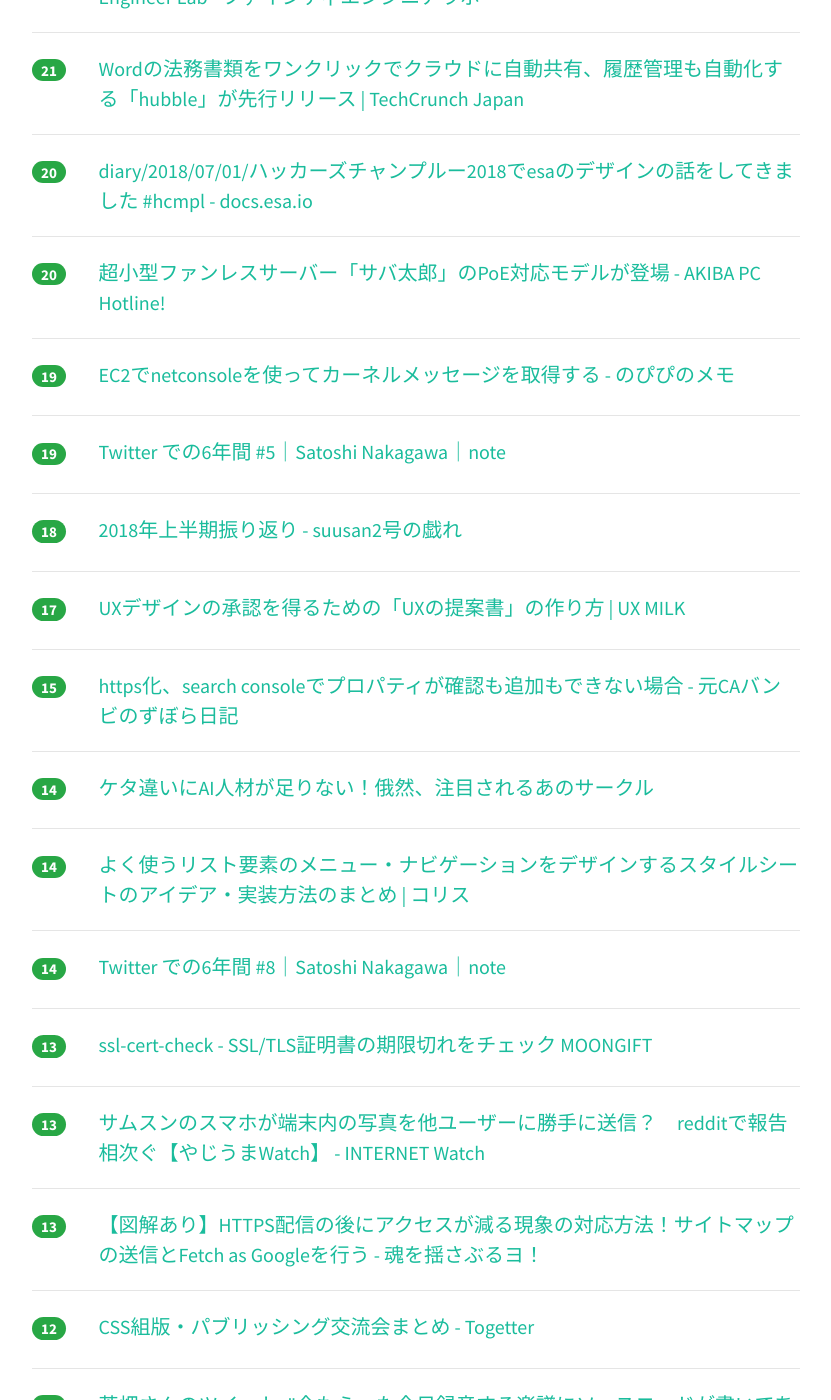
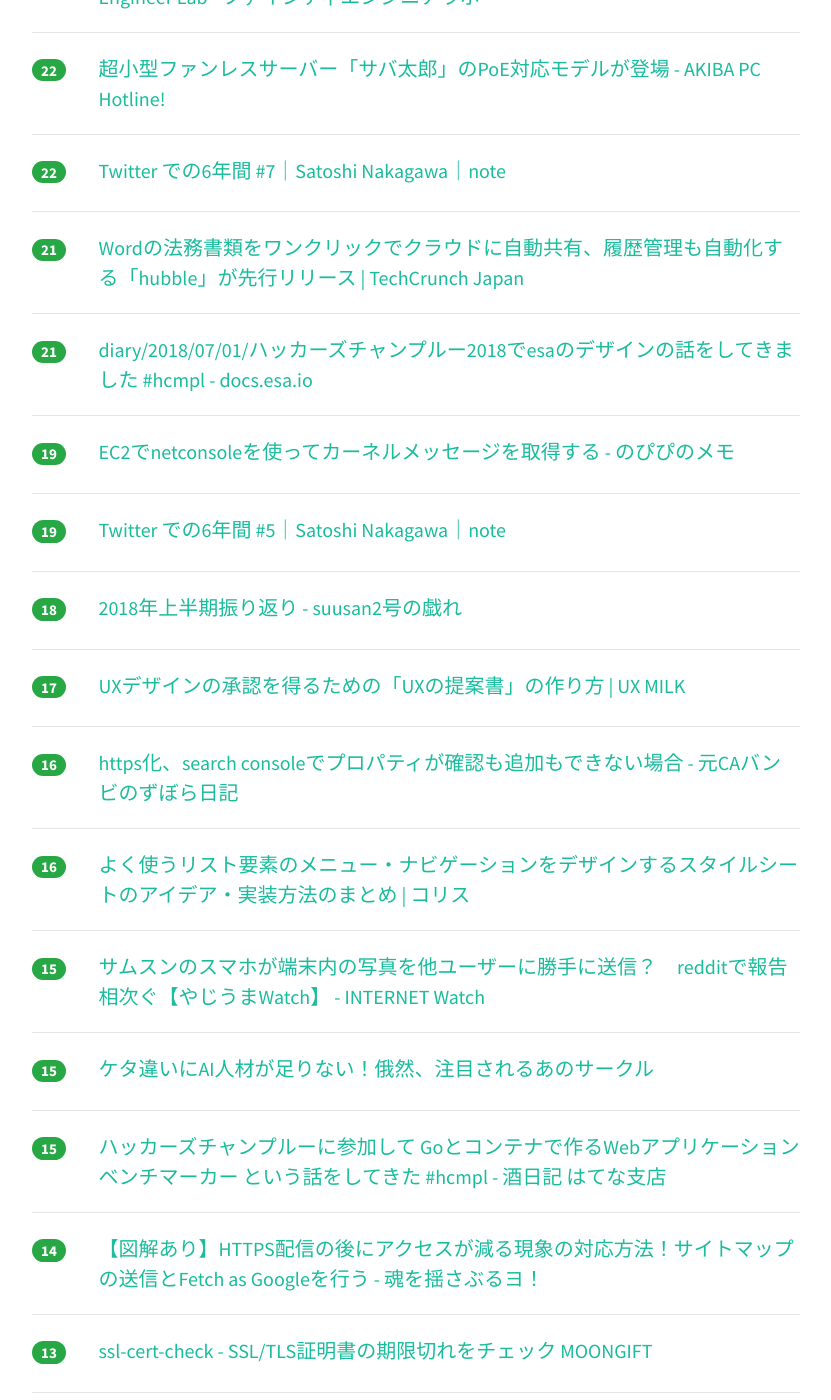
Before and after one commit to yatta47/hatena-matome-site, a Jekyll site: the page built from _posts/2018-07-02-hatena.md, in a window 1280 px wide and 1400 px high, scrolled down 2775 px. Shown: the whole window, without its empty margins (224-1055 px from the left). Built offline with Jekyll 4.4.1, drawn with Linux system fonts in a browser that asks for light colours; nearby versions of some CDN libraries; some of the changed text lies outside the part shown.

Commit message:
Updated 2018-07-02

```diff
--- a/_posts/2018-07-02-hatena.md
+++ b/_posts/2018-07-02-hatena.md
@@ -1,83 +1,88 @@
 ---
 layout: post
 title:  "2018-07-02 はてぶIT"
-date:   2018-07-02 15:02:26
+date:   2018-07-02 16:02:46
 tags: [it-hotentry]
 ---
-62 件のデータあり
+63 件のデータあり
 
 <hr><div class="row">
-<div class="col-1"><span class="badge badge-pill badge-success h2">567</span></div>
+<div class="col-1"><span class="badge badge-pill badge-success h2">660</span></div>
 <div class="col-11"><a href='http://simplearchitect.hatenablog.com/entry/2018/07/02/080248' target='_blank'>ADHD プログラマの私がやっと見つけた「達成すること」が出来る方法 - メソッド屋のブログ</a></div>
 </div>
 <hr>
 <div class="row">
-<div class="col-1"><span class="badge badge-pill badge-success h2">244</span></div>
+<div class="col-1"><span class="badge badge-pill badge-success h2">262</span></div>
 <div class="col-11"><a href='https://shiumachi.hatenablog.com/entry/2018/07/02/005538' target='_blank'>「女性エンジニア」発言についての私的見解 - 科学と非科学の迷宮</a></div>
 </div>
 <hr>
 <div class="row">
-<div class="col-1"><span class="badge badge-pill badge-success h2">168</span></div>
+<div class="col-1"><span class="badge badge-pill badge-success h2">202</span></div>
+<div class="col-11"><a href='https://japan.zdnet.com/article/35121470/' target='_blank'>「オープンソース開発に重大危機」--GitHubがEUの著作権法改正に反対する理由 - ZDNet Japan</a></div>
+</div>
+<hr>
+<div class="row">
+<div class="col-1"><span class="badge badge-pill badge-success h2">185</span></div>
 <div class="col-11"><a href='https://www.suzukikenichi.com/blog/the-faster-you-can-make-your-pages-the-more-speed-uptate-can-take-that-into-account/' target='_blank'>今月導入される Google Speed Uptate は速ければ速いほど評価が上がるアルゴリズムだった | 海外SEO情報ブログ</a></div>
 </div>
 <hr>
 <div class="row">
-<div class="col-1"><span class="badge badge-pill badge-success h2">164</span></div>
-<div class="col-11"><a href='https://japan.zdnet.com/article/35121470/' target='_blank'>「オープンソース開発に重大危機」--GitHubがEUの著作権法改正に反対する理由 - ZDNet Japan</a></div>
-</div>
-<hr>
-<div class="row">
-<div class="col-1"><span class="badge badge-pill badge-success h2">135</span></div>
+<div class="col-1"><span class="badge badge-pill badge-success h2">178</span></div>
 <div class="col-11"><a href='https://note.mu/daikawai/n/n6b79858880e2' target='_blank'>「ゼロから作るディープラーニング」を動画でまとめている人がいたので紹介します。｜Dai｜note</a></div>
 </div>
 <hr>
 <div class="row">
-<div class="col-1"><span class="badge badge-pill badge-success h2">89</span></div>
+<div class="col-1"><span class="badge badge-pill badge-success h2">90</span></div>
 <div class="col-11"><a href='https://www.publickey1.jp/blog/18/slack_1.html' target='_blank'>Slack、全ユーザーが接続できなくなった大規模障害の原因はバッチ処理にバグがあったためと報告 － Publickey</a></div>
 </div>
 <hr>
 <div class="row">
-<div class="col-1"><span class="badge badge-pill badge-success h2">73</span></div>
+<div class="col-1"><span class="badge badge-pill badge-success h2">77</span></div>
 <div class="col-11"><a href='https://mkasumi.com/thinking-visual-without-color.html' target='_blank'>色に頼らないビジュアル表現を考える | mkasumi.com</a></div>
 </div>
 <hr>
 <div class="row">
-<div class="col-1"><span class="badge badge-pill badge-success h2">63</span></div>
+<div class="col-1"><span class="badge badge-pill badge-success h2">71</span></div>
 <div class="col-11"><a href='http://www.procrasist.com/entry/techbook2018-h1' target='_blank'>【AWS, 統計, デザイン, ...】上半期に買ってよかった技術本たちの動機と感想！ - プロクラシスト</a></div>
 </div>
 <hr>
 <div class="row">
-<div class="col-1"><span class="badge badge-pill badge-success h2">46</span></div>
+<div class="col-1"><span class="badge badge-pill badge-success h2">61</span></div>
+<div class="col-11"><a href='https://note.mu/sadako_a_/n/ncf303d36b658' target='_blank'>ユーザーが許可したくなるPush通知を考える｜sadakoa｜note</a></div>
+</div>
+<hr>
+<div class="row">
+<div class="col-1"><span class="badge badge-pill badge-success h2">58</span></div>
+<div class="col-11"><a href='https://www.nishishi.com/blog/2017/05/server410gone.html' target='_blank'>レンタルサーバのペナルティで強制的に「410 Gone」が返される事例に驚いた - Sakura scope</a></div>
+</div>
+<hr>
+<div class="row">
+<div class="col-1"><span class="badge badge-pill badge-success h2">56</span></div>
 <div class="col-11"><a href='https://www.webcreatorbox.com/webinfo/adobe-xd-wireframe' target='_blank'>Adobe XDでシンプルなワイヤーフレームを作ろう！便利なUIキットいろいろ | Webクリエイターボックス</a></div>
 </div>
 <hr>
 <div class="row">
-<div class="col-1"><span class="badge badge-pill badge-success h2">45</span></div>
-<div class="col-11"><a href='https://note.mu/sadako_a_/n/ncf303d36b658' target='_blank'>ユーザーが許可したくなるPush通知を考える｜sadakoa｜note</a></div>
+<div class="col-1"><span class="badge badge-pill badge-success h2">51</span></div>
+<div class="col-11"><a href='http://kirimin.hatenablog.com/entry/2018/07/02/100655' target='_blank'>退職しました - みんからきりまで</a></div>
 </div>
 <hr>
 <div class="row">
-<div class="col-1"><span class="badge badge-pill badge-success h2">44</span></div>
+<div class="col-1"><span class="badge badge-pill badge-success h2">49</span></div>
+<div class="col-11"><a href='http://user-first.ikyu.co.jp/entry/2018/07/02/070000' target='_blank'>imgix導入で画像最適化とサイトスピードを改善した話 - 一休.com Developers Blog</a></div>
+</div>
+<hr>
+<div class="row">
+<div class="col-1"><span class="badge badge-pill badge-success h2">48</span></div>
 <div class="col-11"><a href='https://karaage.hatenadiary.jp/entry/2018/07/02/073000' target='_blank'>Oculus Goの体験会するときは画面をPCに無線でミラーリングするのがオススメ - karaage. [からあげ]</a></div>
 </div>
 <hr>
 <div class="row">
-<div class="col-1"><span class="badge badge-pill badge-success h2">44</span></div>
-<div class="col-11"><a href='http://user-first.ikyu.co.jp/entry/2018/07/02/070000' target='_blank'>imgix導入で画像最適化とサイトスピードを改善した話 - 一休.com Developers Blog</a></div>
+<div class="col-1"><span class="badge badge-pill badge-success h2">43</span></div>
+<div class="col-11"><a href='https://av.watch.impress.co.jp/docs/news/1130598.html' target='_blank'>Amazon Prime Videoチャンネルにdアニメやスカパー！アニメ、Gaoraなど10ch追加 - AV Watch</a></div>
 </div>
 <hr>
 <div class="row">
-<div class="col-1"><span class="badge badge-pill badge-success h2">43</span></div>
-<div class="col-11"><a href='https://www.nishishi.com/blog/2017/05/server410gone.html' target='_blank'>レンタルサーバのペナルティで強制的に「410 Gone」が返される事例に驚いた - Sakura scope</a></div>
-</div>
-<hr>
-<div class="row">
-<div class="col-1"><span class="badge badge-pill badge-success h2">42</span></div>
-<div class="col-11"><a href='http://kirimin.hatenablog.com/entry/2018/07/02/100655' target='_blank'>退職しました - みんからきりまで</a></div>
-</div>
-<hr>
-<div class="row">
-<div class="col-1"><span class="badge badge-pill badge-success h2">35</span></div>
+<div class="col-1"><span class="badge badge-pill badge-success h2">39</span></div>
 <div class="col-11"><a href='https://dev.classmethod.jp/project-management/ando-20180701/' target='_blank'>ガントチャートが作れるサービスを使ってみた【teamgantt編】 ｜ Developers.IO</a></div>
 </div>
 <hr>
@@ -87,33 +92,38 @@ tags: [it-hotentry]
 </div>
 <hr>
 <div class="row">
+<div class="col-1"><span class="badge badge-pill badge-success h2">34</span></div>
+<div class="col-11"><a href='https://www.publickey1.jp/blog/18/mongodb_mobliemongodbiosandroidmongodb.html' target='_blank'>MongoDB Moblie発表。フル機能のMongoDBがiOS/Androidに対応、サーバのMongoDBとのデータ同期も可能に － Publickey</a></div>
+</div>
+<hr>
+<div class="row">
 <div class="col-1"><span class="badge badge-pill badge-success h2">31</span></div>
-<div class="col-11"><a href='https://av.watch.impress.co.jp/docs/news/1130598.html' target='_blank'>Amazon Prime Videoチャンネルにdアニメやスカパー！アニメ、Gaoraなど10ch追加 - AV Watch</a></div>
+<div class="col-11"><a href='https://www.digimonostation.jp/0000145638/' target='_blank'>変形するクルマだとッ!?大河原邦男氏デザインの東京ロボット『EXMC-EARTH I』出動せよ</a></div>
 </div>
 <hr>
 <div class="row">
 <div class="col-1"><span class="badge badge-pill badge-success h2">30</span></div>
-<div class="col-11"><a href='https://www.digimonostation.jp/0000145638/' target='_blank'>変形するクルマだとッ!?大河原邦男氏デザインの東京ロボット『EXMC-EARTH I』出動せよ</a></div>
-</div>
-<hr>
-<div class="row">
-<div class="col-1"><span class="badge badge-pill badge-success h2">27</span></div>
 <div class="col-11"><a href='https://quipper.hatenablog.com/entry/2018/07/02/080000' target='_blank'>React Nativeハイブリッドアプリへの挑戦 ~Part1: Monorepo/CI~ - Quipper Product Team Blog</a></div>
 </div>
 <hr>
 <div class="row">
-<div class="col-1"><span class="badge badge-pill badge-success h2">26</span></div>
+<div class="col-1"><span class="badge badge-pill badge-success h2">28</span></div>
 <div class="col-11"><a href='https://tech.kitchhike.com/entry/2018/06/30/232400' target='_blank'>苦しめられてやっと理解できたコールバックの特性 - KitchHike Tech Blog</a></div>
 </div>
 <hr>
 <div class="row">
+<div class="col-1"><span class="badge badge-pill badge-success h2">26</span></div>
+<div class="col-11"><a href='https://note.mu/psychs/n/n4b069e5a24a3' target='_blank'>Twitter での6年間 #6｜Satoshi Nakagawa｜note</a></div>
+</div>
+<hr>
+<div class="row">
 <div class="col-1"><span class="badge badge-pill badge-success h2">25</span></div>
-<div class="col-11"><a href='https://note.mu/psychs/n/n4b069e5a24a3' target='_blank'>Twitter での6年間 #7｜Satoshi Nakagawa｜note</a></div>
+<div class="col-11"><a href='https://dev.classmethod.jp/cloud/aws/vyos-aws-vpn/' target='_blank'>VyOSを利用したVPN環境構築 ｜ Developers.IO</a></div>
 </div>
 <hr>
 <div class="row">
 <div class="col-1"><span class="badge badge-pill badge-success h2">24</span></div>
-<div class="col-11"><a href='https://dev.classmethod.jp/cloud/aws/vyos-aws-vpn/' target='_blank'>VyOSを利用したVPN環境構築 ｜ Developers.IO</a></div>
+<div class="col-11"><a href='https://twop.agile.esm.co.jp/four-tips-when-you-start-retrospective-meeting-d63f6ef38a2c' target='_blank'>立ち上げ時のふりかえりKPTの４つのコツ – 時を超えたプログラミングの道</a></div>
 </div>
 <hr>
 <div class="row">
@@ -122,18 +132,18 @@ tags: [it-hotentry]
 </div>
 <hr>
 <div class="row">
-<div class="col-1"><span class="badge badge-pill badge-success h2">24</span></div>
-<div class="col-11"><a href='https://www.publickey1.jp/blog/18/mongodb_mobliemongodbiosandroidmongodb.html' target='_blank'>MongoDB Moblie発表。フル機能のMongoDBがiOS/Androidに対応、サーバのMongoDBとのデータ同期も可能に － Publickey</a></div>
+<div class="col-1"><span class="badge badge-pill badge-success h2">22</span></div>
+<div class="col-11"><a href='https://findy-code.io/engineer-lab/fukugyo-development' target='_blank'>副業エンジニアが大活躍！Findyのプロダクト開発を加速させている話 | Findy Engineer Lab - ファインディエンジニアラボ</a></div>
 </div>
 <hr>
 <div class="row">
 <div class="col-1"><span class="badge badge-pill badge-success h2">22</span></div>
-<div class="col-11"><a href='https://twop.agile.esm.co.jp/four-tips-when-you-start-retrospective-meeting-d63f6ef38a2c' target='_blank'>立ち上げ時のふりかえりKPTの４つのコツ – 時を超えたプログラミングの道</a></div>
+<div class="col-11"><a href='https://akiba-pc.watch.impress.co.jp/docs/news/news/1130542.html' target='_blank'>超小型ファンレスサーバー「サバ太郎」のPoE対応モデルが登場 - AKIBA PC Hotline!</a></div>
 </div>
 <hr>
 <div class="row">
 <div class="col-1"><span class="badge badge-pill badge-success h2">22</span></div>
-<div class="col-11"><a href='https://findy-code.io/engineer-lab/fukugyo-development' target='_blank'>副業エンジニアが大活躍！Findyのプロダクト開発を加速させている話 | Findy Engineer Lab - ファインディエンジニアラボ</a></div>
+<div class="col-11"><a href='https://note.mu/psychs/n/n5cbbf25fff3d' target='_blank'>Twitter での6年間 #7｜Satoshi Nakagawa｜note</a></div>
 </div>
 <hr>
 <div class="row">
@@ -142,13 +152,8 @@ tags: [it-hotentry]
 </div>
 <hr>
 <div class="row">
-<div class="col-1"><span class="badge badge-pill badge-success h2">20</span></div>
+<div class="col-1"><span class="badge badge-pill badge-success h2">21</span></div>
 <div class="col-11"><a href='https://docs.esa.io/posts/275' target='_blank'>diary/2018/07/01/ハッカーズチャンプルー2018でesaのデザインの話をしてきました #hcmpl - docs.esa.io</a></div>
-</div>
-<hr>
-<div class="row">
-<div class="col-1"><span class="badge badge-pill badge-success h2">20</span></div>
-<div class="col-11"><a href='https://akiba-pc.watch.impress.co.jp/docs/news/news/1130542.html' target='_blank'>超小型ファンレスサーバー「サバ太郎」のPoE対応モデルが登場 - AKIBA PC Hotline!</a></div>
 </div>
 <hr>
 <div class="row">
@@ -172,23 +177,33 @@ tags: [it-hotentry]
 </div>
 <hr>
 <div class="row">
-<div class="col-1"><span class="badge badge-pill badge-success h2">15</span></div>
+<div class="col-1"><span class="badge badge-pill badge-success h2">16</span></div>
 <div class="col-11"><a href='https://www.bambi.red/entry/blog-https' target='_blank'>https化、search consoleでプロパティが確認も追加もできない場合 - 元CAバンビのずぼら日記</a></div>
 </div>
 <hr>
 <div class="row">
-<div class="col-1"><span class="badge badge-pill badge-success h2">14</span></div>
+<div class="col-1"><span class="badge badge-pill badge-success h2">16</span></div>
+<div class="col-11"><a href='https://coliss.com/articles/build-websites/operation/work/codepenchallenge-menus.html' target='_blank'>よく使うリスト要素のメニュー・ナビゲーションをデザインするスタイルシートのアイデア・実装方法のまとめ | コリス</a></div>
+</div>
+<hr>
+<div class="row">
+<div class="col-1"><span class="badge badge-pill badge-success h2">15</span></div>
+<div class="col-11"><a href='https://internet.watch.impress.co.jp/docs/yajiuma/1130565.html' target='_blank'>サムスンのスマホが端末内の写真を他ユーザーに勝手に送信？　redditで報告相次ぐ【やじうまWatch】 - INTERNET Watch</a></div>
+</div>
+<hr>
+<div class="row">
+<div class="col-1"><span class="badge badge-pill badge-success h2">15</span></div>
 <div class="col-11"><a href='https://newswitch.jp/p/13514' target='_blank'>ケタ違いにAI人材が足りない！俄然、注目されるあのサークル</a></div>
 </div>
 <hr>
 <div class="row">
-<div class="col-1"><span class="badge badge-pill badge-success h2">14</span></div>
-<div class="col-11"><a href='https://coliss.com/articles/build-websites/operation/work/codepenchallenge-menus.html' target='_blank'>よく使うリスト要素のメニュー・ナビゲーションをデザインするスタイルシートのアイデア・実装方法のまとめ | コリス</a></div>
+<div class="col-1"><span class="badge badge-pill badge-success h2">15</span></div>
+<div class="col-11"><a href='https://sfujiwara.hatenablog.com/entry/2018/07/02/125531' target='_blank'>ハッカーズチャンプルーに参加して Goとコンテナで作るWebアプリケーションベンチマーカー という話をしてきた #hcmpl - 酒日記 はてな支店</a></div>
 </div>
 <hr>
 <div class="row">
 <div class="col-1"><span class="badge badge-pill badge-success h2">14</span></div>
-<div class="col-11"><a href='https://note.mu/psychs/n/n5cbbf25fff3d' target='_blank'>Twitter での6年間 #8｜Satoshi Nakagawa｜note</a></div>
+<div class="col-11"><a href='https://www.tamashii-yusaburuyo.work/entry/%E3%82%B5%E3%82%A4%E3%83%88%E3%83%9E%E3%83%83%E3%83%97%E3%81%AE%E9%80%81%E4%BF%A1%E3%81%A8Fetch_as_Google%E3%82%92%E8%A1%8C%E3%81%86' target='_blank'>【図解あり】HTTPS配信の後にアクセスが減る現象の対応方法！サイトマップの送信とFetch as Googleを行う - 魂を揺さぶるヨ！</a></div>
 </div>
 <hr>
 <div class="row">
@@ -198,12 +213,7 @@ tags: [it-hotentry]
 <hr>
 <div class="row">
 <div class="col-1"><span class="badge badge-pill badge-success h2">13</span></div>
-<div class="col-11"><a href='https://internet.watch.impress.co.jp/docs/yajiuma/1130565.html' target='_blank'>サムスンのスマホが端末内の写真を他ユーザーに勝手に送信？　redditで報告相次ぐ【やじうまWatch】 - INTERNET Watch</a></div>
-</div>
-<hr>
-<div class="row">
-<div class="col-1"><span class="badge badge-pill badge-success h2">13</span></div>
-<div class="col-11"><a href='https://www.tamashii-yusaburuyo.work/entry/%E3%82%B5%E3%82%A4%E3%83%88%E3%83%9E%E3%83%83%E3%83%97%E3%81%AE%E9%80%81%E4%BF%A1%E3%81%A8Fetch_as_Google%E3%82%92%E8%A1%8C%E3%81%86' target='_blank'>【図解あり】HTTPS配信の後にアクセスが減る現象の対応方法！サイトマップの送信とFetch as Googleを行う - 魂を揺さぶるヨ！</a></div>
+<div class="col-11"><a href='https://note.mu/psychs/n/ncff99b7597d8' target='_blank'>Twitter での6年間 #8｜Satoshi Nakagawa｜note</a></div>
 </div>
 <hr>
 <div class="row">
@@ -227,13 +237,23 @@ tags: [it-hotentry]
 </div>
 <hr>
 <div class="row">
-<div class="col-1"><span class="badge badge-pill badge-success h2">11</span></div>
+<div class="col-1"><span class="badge badge-pill badge-success h2">12</span></div>
 <div class="col-11"><a href='http://www.atmarkit.co.jp/ait/articles/1807/02/news018.html' target='_blank'>Windows 10の「ストレージセンサー」でディスクの空き領域を自動的に増やす：Tech TIPS - ＠IT</a></div>
 </div>
 <hr>
 <div class="row">
 <div class="col-1"><span class="badge badge-pill badge-success h2">10</span></div>
 <div class="col-11"><a href='http://konyu.hatenablog.com/entry/2018/07/01/002319' target='_blank'>フリーランスエンジニアになって2年経過、2年間の振り返りと今後の展望 - コンユウメモ</a></div>
+</div>
+<hr>
+<div class="row">
+<div class="col-1"><span class="badge badge-pill badge-success h2">10</span></div>
+<div class="col-11"><a href='https://jp.techcrunch.com/2018/07/01/2018-06-28-researchers-train-bipedal-robots-to-step-lightly-over-rough-terrain/' target='_blank'>この２足ロボットは飛び石を軽快に歩行する | TechCrunch Japan</a></div>
+</div>
+<hr>
+<div class="row">
+<div class="col-1"><span class="badge badge-pill badge-success h2">10</span></div>
+<div class="col-11"><a href='https://itnext.io/web-performance-checklist-6b616f3c6f0d' target='_blank'>Web Performance Checklist – ITNEXT</a></div>
 </div>
 <hr>
 <div class="row">
@@ -248,12 +268,12 @@ tags: [it-hotentry]
 <hr>
 <div class="row">
 <div class="col-1"><span class="badge badge-pill badge-success h2">9</span></div>
-<div class="col-11"><a href='https://github.com/Canner/canner' target='_blank'>GitHub - Canner/canner: Universal CMS framework in React & Apollo GraphQL for Firebase, Prisma, GraphQL, Restful API</a></div>
+<div class="col-11"><a href='http://marketing.itmedia.co.jp/mm/articles/1806/29/news145.html' target='_blank'>LINE公式アカウントが月額0円からスタート可能に、他　マーケティング視点で注目すべきLINEの進化とは？ (1/2) - ITmedia マーケティング</a></div>
 </div>
 <hr>
 <div class="row">
 <div class="col-1"><span class="badge badge-pill badge-success h2">9</span></div>
-<div class="col-11"><a href='https://itnext.io/web-performance-checklist-6b616f3c6f0d' target='_blank'>Web Performance Checklist – ITNEXT</a></div>
+<div class="col-11"><a href='https://github.com/Canner/canner' target='_blank'>GitHub - Canner/canner: Universal CMS framework in React & Apollo GraphQL for Firebase, Prisma, GraphQL, Restful API</a></div>
 </div>
 <hr>
 <div class="row">
@@ -269,21 +289,6 @@ tags: [it-hotentry]
 <div class="row">
 <div class="col-1"><span class="badge badge-pill badge-success h2">8</span></div>
 <div class="col-11"><a href='http://blog.penginmura.tech/entry/2018/07/01/231958' target='_blank'>Xcode 10 betaにおけるSource ControlとAsset Catalogの新機能のお話 - ペンギン村 Tech Blog</a></div>
-</div>
-<hr>
-<div class="row">
-<div class="col-1"><span class="badge badge-pill badge-success h2">8</span></div>
-<div class="col-11"><a href='https://jp.techcrunch.com/2018/07/01/2018-06-28-researchers-train-bipedal-robots-to-step-lightly-over-rough-terrain/' target='_blank'>この２足ロボットは飛び石を軽快に歩行する | TechCrunch Japan</a></div>
-</div>
-<hr>
-<div class="row">
-<div class="col-1"><span class="badge badge-pill badge-success h2">8</span></div>
-<div class="col-11"><a href='http://marketing.itmedia.co.jp/mm/articles/1806/29/news145.html' target='_blank'>LINE公式アカウントが月額0円からスタート可能に、他　マーケティング視点で注目すべきLINEの進化とは？ (1/2) - ITmedia マーケティング</a></div>
-</div>
-<hr>
-<div class="row">
-<div class="col-1"><span class="badge badge-pill badge-success h2">8</span></div>
-<div class="col-11"><a href='https://note.mu/psychs/n/ncff99b7597d8' target='_blank'>Twitter での6年間 #8｜Satoshi Nakagawa｜note</a></div>
 </div>
 <hr>
 <div class="row">
@@ -312,7 +317,7 @@ tags: [it-hotentry]
 </div>
 <hr>
 <div class="row">
-<div class="col-1"><span class="badge badge-pill badge-success h2">7</span></div>
-<div class="col-11"><a href='https://sfujiwara.hatenablog.com/entry/2018/07/02/125531' target='_blank'>ハッカーズチャンプルーに参加して Goとコンテナで作るWebアプリケーションベンチマーカー という話をしてきた #hcmpl - 酒日記 はてな支店</a></div>
+<div class="col-1"><span class="badge badge-pill badge-success h2">5</span></div>
+<div class="col-11"><a href='https://paiza.hatenablog.com/entry/2018/07/02/Google%E3%83%9E%E3%83%83%E3%83%97%E3%82%88%E3%82%8A%E7%B0%A1%E5%8D%98%EF%BC%81JavaScript%E3%81%A7%E7%8B%AC%E8%87%AA%E3%83%9E%E3%83%83%E3%83%97%E3%82%84%E3%83%8A%E3%83%93%E6%A9%9F%E8%83%BD%E3%82%92' target='_blank'>Googleマップより簡単！JavaScriptで独自マップやナビ機能を作成できる「mapfit」を使ってみた！ - paiza開発日誌</a></div>
 </div>
 <hr>
```
